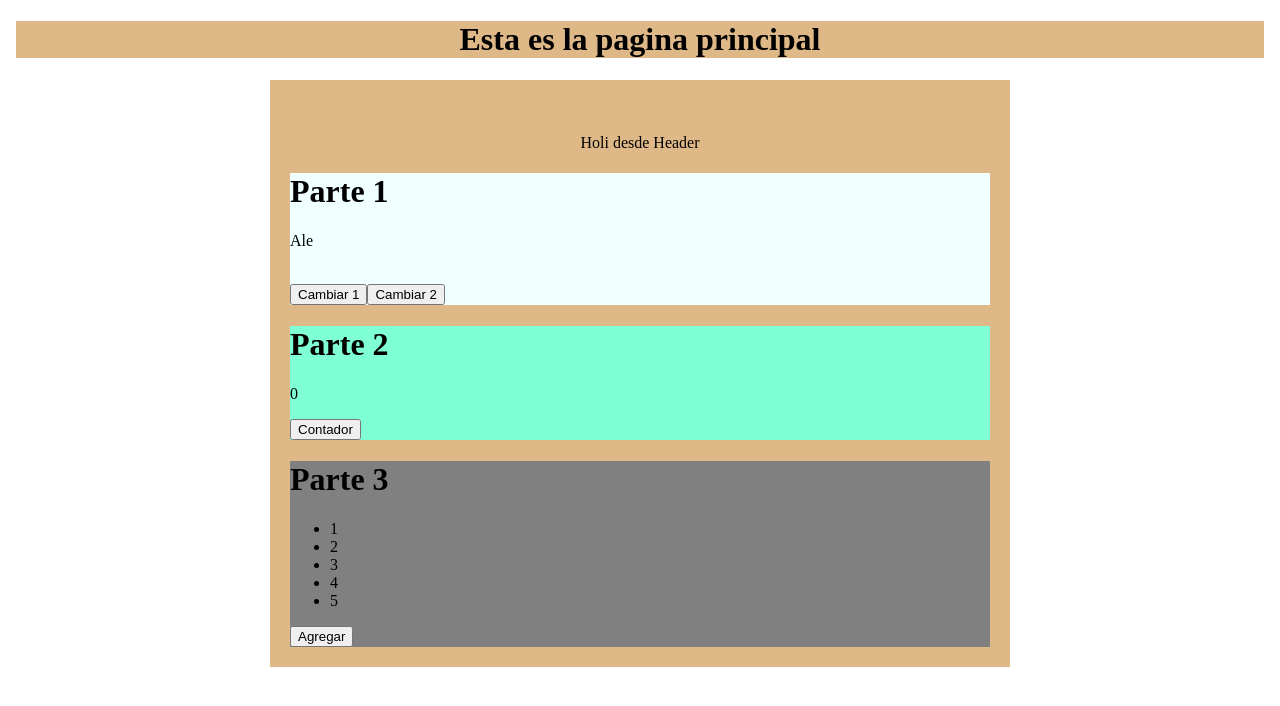
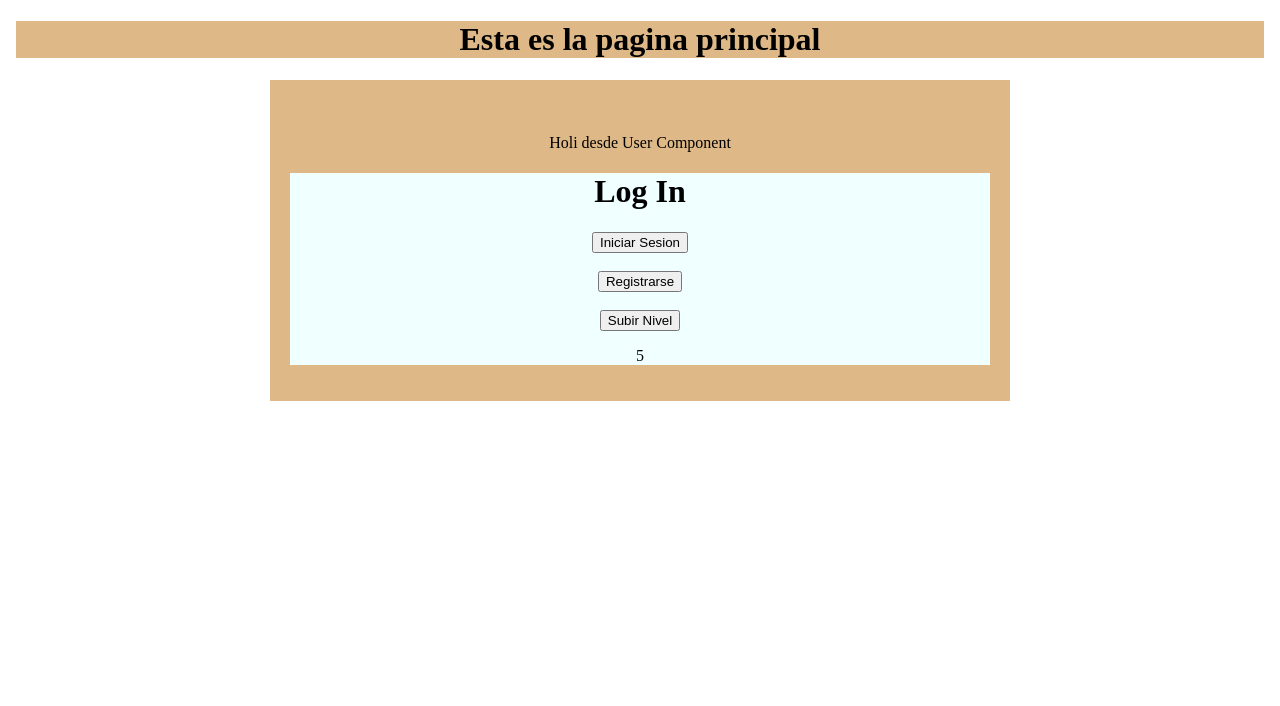
Before and after one commit to aleee-git/HelloWorld-Angular, an Angular app: page / in a window 1280 px wide. Shown: the top 706 px of the page. Built offline with nearby package versions, Linux system fonts and the light colour scheme.

Commit message:
User Component

```diff
--- a/src/app/app.module.ts
+++ b/src/app/app.module.ts
@@ -3,11 +3,13 @@ import { BrowserModule } from '@angular/platform-browser';
 
 import { AppComponent } from './components/app/app.component';
 import { HeaderComponent } from './components/header/header.component';
+import { UserComponent } from './components/user/user.component';
 
 @NgModule({
   declarations: [
     AppComponent,
-    HeaderComponent
+    HeaderComponent,
+    UserComponent
   ],
   imports: [
     BrowserModule
--- a/src/app/components/app/app.component.html
+++ b/src/app/components/app/app.component.html
@@ -12,7 +12,10 @@
     <h1>Esta es la pagina principal</h1>
   </div>
 
-  <app-header></app-header>
+  <!-- <app-header></app-header> -->
+
+  <app-user></app-user>
+
 
 </body>
 </html>
--- /dev/null
+++ b/src/app/components/user/user.component.html
@@ -0,0 +1,32 @@
+
+<div style="background-color: burlywood; max-width: 700px; margin: 0 auto; padding: 20px; text-align: center;">
+
+    <br>
+    <p>Holi desde User Component</p>
+
+    <div style="background-color: azure">
+        <h1>Log In</h1>
+
+        <!-- ng-container para agrupar contenidos, pero no crea el contenedor para clases o estilos -->
+        <ng-container *ngIf="!isLogged; else logueado">
+            <button (click)="isLogged = true"> Iniciar Sesion</button>
+            <br> <br>
+            <button>Registrarse</button>
+            <br> <br>
+            <button (click)="level = level + 1">Subir Nivel</button>
+            <p>{{level}}</p>
+
+        </ng-container>
+
+        <ng-template #logueado>
+            <button>Ir a Administracion</button>
+            <br><br>
+            <button>Ir a Mi Perfil</button>
+            <br><br>
+            <button (click)="isLogged = false">Cerrar Sesion</button>
+        </ng-template>
+
+        <button *ngIf="level >= 10">Eres nivel VIP</button>
+    </div>
+
+</div>
--- /dev/null
+++ b/src/app/components/user/user.component.ts
@@ -0,0 +1,14 @@
+import { Component } from '@angular/core';
+
+@Component({
+  selector: 'app-user',
+  templateUrl: './user.component.html',
+  styleUrls: ['./user.component.css']
+})
+
+export class UserComponent {
+
+  isLogged : boolean = false;
+  level : number = 5;
+
+}
```
Also changed, not shown: src/app/components/user/user.component.css (added).
